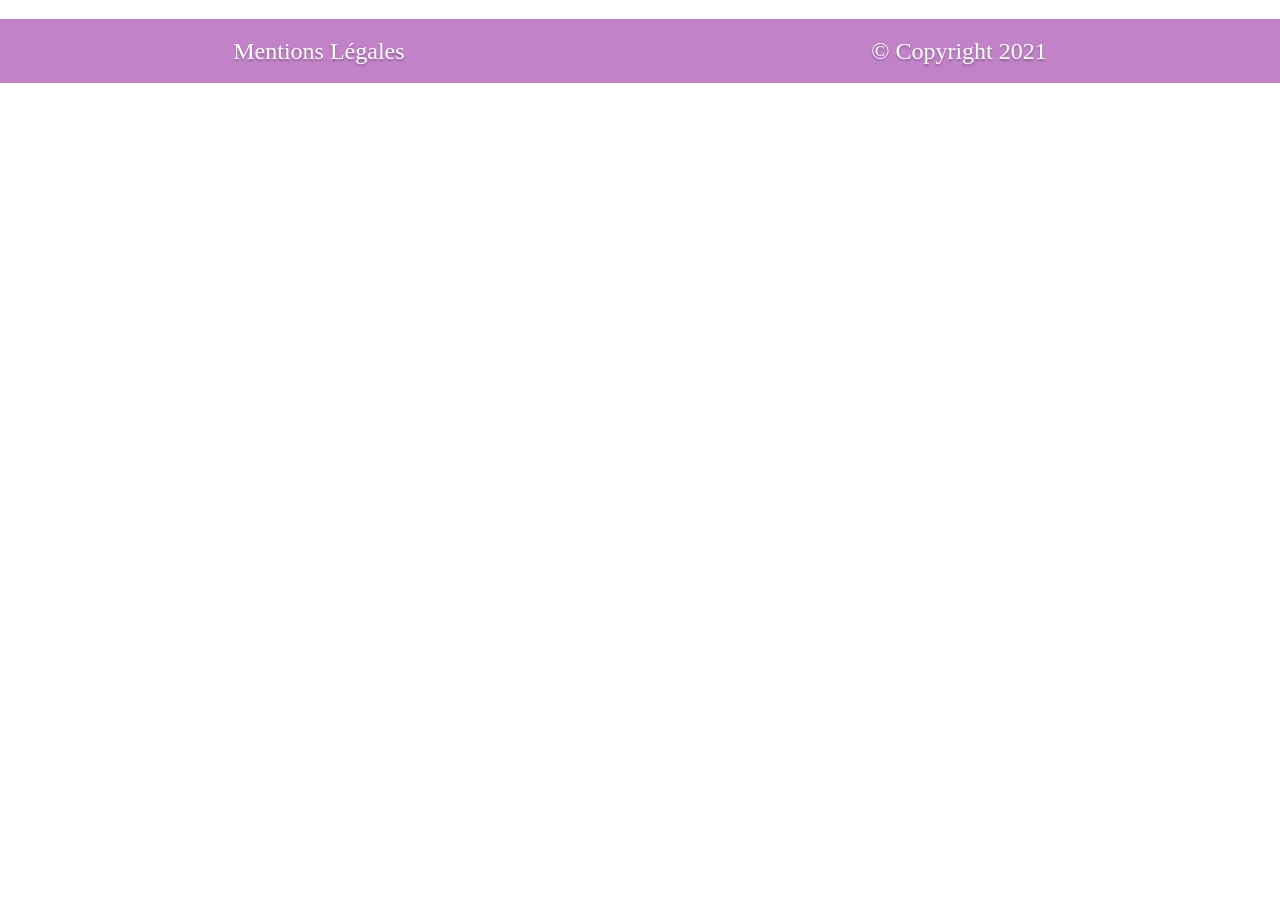
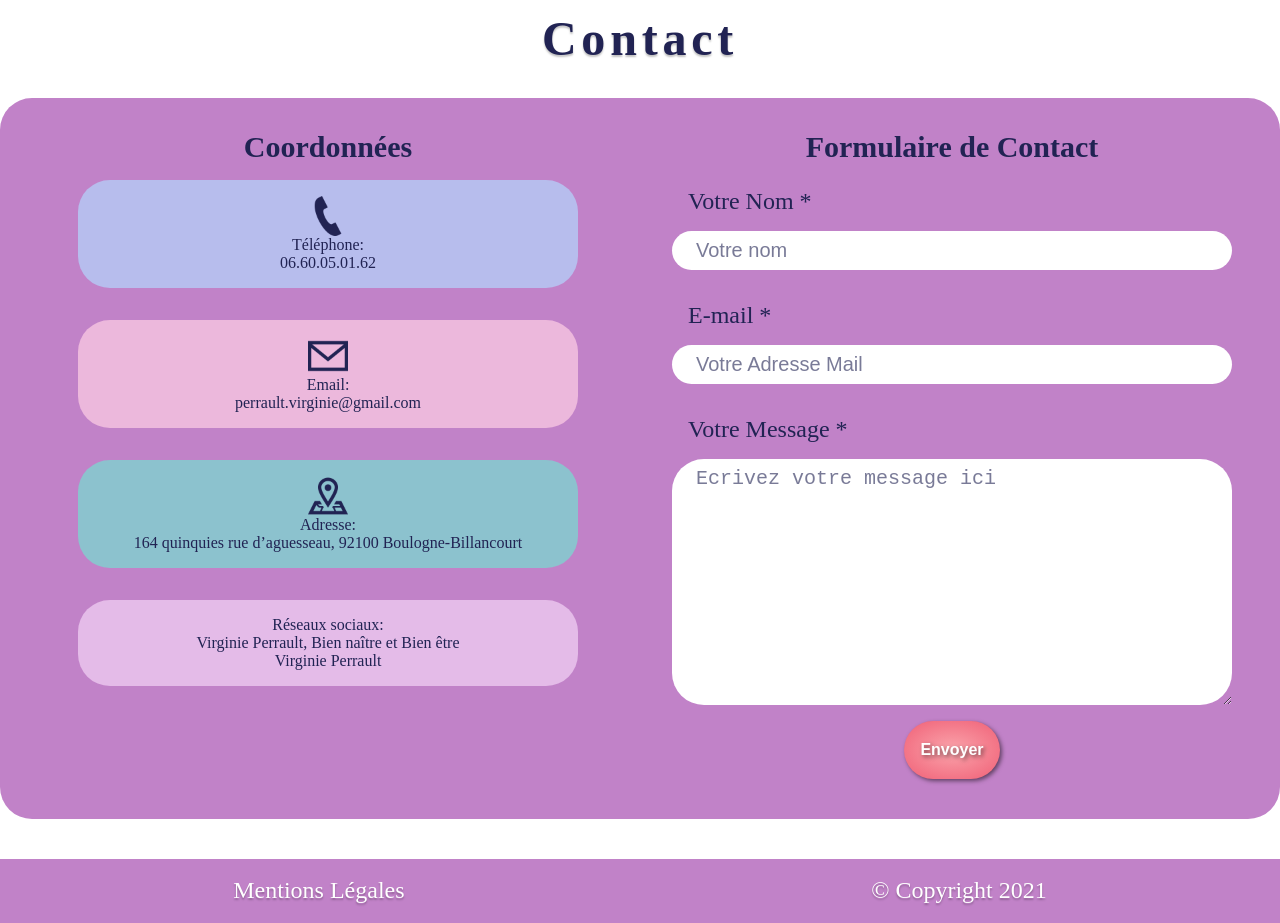
Before and after one commit to RaspberryChaos/next-site-virginie-perrault, a Next.js app: page / in a window 1280 px wide. Shown: the part 3980-4903 px from the top of the page. Before the commit the page ends 4063 px from the top, so only its background shows below. Built offline with nearby package versions, Linux system fonts and the light colour scheme; a web font is replaced by a local one.

Commit message:
Contact Form added

```diff
--- /dev/null
+++ b/components/ContactContainer.js
@@ -0,0 +1,17 @@
+import React from "react";
+import ContactForm from "./ContactForm";
+import ContactDetails from "./ContactDetails";
+
+const ContactContainer = () => {
+  return (
+    <section id="contact">
+      <h2 className="sectionHeading">Contact</h2>
+      <div className="purple-container contact-container">
+        <ContactDetails />
+        <ContactForm />
+      </div>
+    </section>
+  );
+};
+
+export default ContactContainer;
--- /dev/null
+++ b/components/ContactDetails.js
@@ -0,0 +1,110 @@
+import React from "react";
+import Image from "next/image";
+import styles from "../styles/ContactDetails.module.css";
+
+const bgBlue = {
+  backgroundColor: "var(--clr-papa)",
+};
+
+const bgTurquoise = {
+  backgroundColor: "var(--clr-yoga-kids)",
+};
+
+const bgPink = {
+  backgroundColor: "var(--clr-massage-femme-enceinte)",
+};
+
+const bgLightPurple = {
+  backgroundColor: "var(--clr-light-purple)",
+};
+
+const ContactDetails = () => {
+  return (
+    <div className={styles.contactDetails}>
+      <h2>Coordonnées</h2>
+
+      <div className={styles.contactGroup} style={bgBlue}>
+        <div className={styles.imageContainer}>
+          <Image
+            src="/imgs/icon-phone.png"
+            alt="téléphone"
+            id="phone"
+            width={200}
+            height={200}
+            layout="responsive"
+          />
+        </div>
+        <p>Téléphone:</p>
+        <a href="tel:0660050162">06.60.05.01.62</a>
+      </div>
+
+      <div className={styles.contactGroup} style={bgPink}>
+        <div className={styles.imageContainer}>
+          <Image
+            src="/imgs/icon-email.png"
+            alt="email"
+            width={200}
+            height={200}
+            layout="responsive"
+          />
+        </div>
+        <p>Email: </p>
+        <a href="mailto:perrault.virginie@gmail.com">
+          perrault.virginie@gmail.com
+        </a>
+      </div>
+
+      <div className={styles.contactGroup} style={bgTurquoise}>
+        <div className={styles.imageContainer}>
+          <Image
+            src="/imgs/icon-location.png"
+            alt="adresse icon"
+            width={200}
+            height={200}
+            layout="responsive"
+          />
+        </div>
+        <p>Adresse:</p>
+        <p>164 quinquies rue d’aguesseau, 92100 Boulogne-Billancourt</p>
+      </div>
+
+      <div className={`${styles.contactGroup} ${styles.socialGroup}`} style={bgLightPurple}>
+        <p>Réseaux sociaux:</p>
+        <a
+          href="https://www.facebook.com/ACCOMPAGNANTEPERINATALE/"
+          target="_blank"
+          rel="noopener noreferrer"
+          className={styles.resSocial}
+        >
+          <Image
+            src="/imgs/facebook-icon.png"
+            alt="facebook logo"
+            width={200}
+            height={200}
+            layout="responsive"
+            className={`${styles.logo} ${styles.logoFB}`}
+          />
+          <span>Virginie Perrault, Bien naître et Bien être</span>
+        </a>
+        <a
+          href="https://www.instagram.com/virginie.perrault/"
+          target="_blank"
+          rel="noopener noreferrer"
+          className={styles.resSocial}
+        >
+          <Image
+            src="/imgs/instagram-logo.png"
+            alt="instagram logo"
+            width={200}
+            height={200}
+            layout="responsive"
+            className={styles.logo}
+          />
+          <span>Virginie Perrault</span>
+        </a>
+      </div>
+    </div>
+  );
+};
+
+export default ContactDetails;
--- /dev/null
+++ b/components/ContactForm.js
@@ -0,0 +1,63 @@
+import React from "react";
+import styles from "../styles/ContactForm.module.css";
+
+const ContactForm = () => {
+  return (
+    <div id="contact-form">
+      <h2>Formulaire de Contact</h2>
+      <form
+        target="_blank"
+        rel="noopener noreferrer"
+        action="https://formsubmit.co/ailiem134@hotmail.com"
+        method="POST"
+      >
+        <input
+          type="hidden"
+          name="_next"
+          value="http://127.0.0.1:5500/merci.html"
+        />
+        <div className={styles.formGroup}>
+          <label for="nom">Votre Nom *</label>
+          <input
+            type="text"
+            name="nom"
+            id="nom"
+            class="form-control"
+            placeholder="Votre nom"
+            required
+          />
+        </div>
+
+        <div className={styles.formGroup}>
+          <label for="email">E-mail *</label>
+          <input
+            type="email"
+            name="email"
+            id="email"
+            class="form-control"
+            placeholder="Votre Adresse Mail"
+            required
+          />
+        </div>
+
+        <div className={styles.formGroup}>
+          <label for="message">Votre Message *</label>
+          <textarea
+            placeholder="Ecrivez votre message ici"
+            class="form-control"
+            name="message"
+            id="message"
+            rows="10"
+            required
+          ></textarea>
+        </div>
+
+        <button type="submit" class="btn btnRdv">
+          Envoyer
+        </button>
+      </form>
+    </div>
+  );
+};
+
+export default ContactForm;
--- a/pages/index.js
+++ b/pages/index.js
@@ -5,6 +5,7 @@ import LandingPage from '../components/LandingPage';
 import QuiSuisJe from '../components/QuiSuisJe';
 import PrestationsGrid from '../components/PrestationsGrid';
 import BonsCadeaux from '../components/BonsCadeauxContainer';
+import ContactContainer from '../components/ContactContainer';
 
 export default function Home() {
   return (
@@ -13,6 +14,7 @@ export default function Home() {
       <QuiSuisJe />
       <PrestationsGrid />
       <BonsCadeaux />
+      <ContactContainer />
     </div>
   )
 }
--- /dev/null
+++ b/styles/ContactDetails.module.css
@@ -0,0 +1,66 @@
+.contactDetails {
+  display: flex;
+  flex-direction: column;
+  align-items: center;
+}
+
+.imageContainer {
+  width: 2.5rem;
+  margin: auto;
+}
+
+.contactGroup {
+  border-radius: 2rem;
+  align-items: center;
+  justify-content: center;
+  font-size: 1rem;
+  padding: 1rem;
+  margin: 1rem 0;
+  text-align: center;
+  width: 100%;
+}
+
+.contactGroup a:hover {
+  font-weight: bold;
+}
+
+.socialGroup {
+  display: flex;
+  flex-direction: row;
+}
+
+.resSocial {
+  display: flex;
+  align-items: center;
+  justify-content: center;
+}
+
+.resSocial span {
+  display: none;
+}
+
+.logoFB {
+  background-color: #ffffff;
+}
+
+.logo {
+  width: 2rem;
+  margin: 1rem;
+}
+
+/*MEDIA QUERIES*/
+
+/* Medium Devices, Desktops */
+@media (min-width: 992px) {
+  .contactGroup {
+    width: 80%;
+  }
+
+  .socialGroup {
+    flex-direction: column;
+  }
+
+  .resSocial span {
+    display: flex;
+  }
+}
--- /dev/null
+++ b/styles/ContactForm.module.css
@@ -0,0 +1,27 @@
+.formGroup {
+  display: flex;
+  flex-direction: column;
+  text-align: left;
+}
+
+.formGroup label {
+  margin: 1rem;
+  font-size: 1.5rem;
+}
+
+.formGroup input,
+.formGroup textarea {
+  border-radius: 2rem;
+  border: none;
+  font-size: inherit;
+  padding: 0.5rem 1.5rem;
+}
+
+/*MEDIA QUERIES*/
+
+/* Small Devices, Tablets */
+@media (min-width: 768px) {
+  .formGroup {
+    padding: 0.5rem 2rem;
+  }
+}
--- a/styles/globals.css
+++ b/styles/globals.css
@@ -96,8 +96,6 @@ ul {
   transform: translateY(4px);
 }
 
-
-
 /*Headings*/
 
 #headings {
@@ -141,7 +139,6 @@ ul {
   margin-bottom: 3rem;
 }
 
-
 /*All*/
 
 .purple-container {
@@ -174,7 +171,6 @@ ul {
   margin: 1rem 0;
 }
 
-
 .grid-item * {
   padding: 0.75rem;
 }
@@ -187,9 +183,6 @@ ul {
   min-height: 50vh;
 }
 
-
-
-
 #massage-ecole ol > li,
 #massage-bebe ul > li {
   padding: 0;
@@ -201,105 +194,13 @@ ul {
   color: red;
 }
 
-
 /*Contact Section*/
 
 input::placeholder,
-textarea::placeholder
- {
+textarea::placeholder {
   color: var(--clr-headings);
   opacity: 0.6;
 }
-
-.fb-logo {
-  background-color: #ffffff;
-}
-
-.sm-logo {
-  width: 2rem;
-  margin: 1rem;
-}
-
-.contact-details {
-  display: flex;
-  flex-direction: column;
-  align-items: center;
-}
-
-.form-group {
-  display: flex;
-  flex-direction: column;
-  text-align: left;
-}
-
-.form-group label {
-  margin: 1rem;
-  font-size: 1.5rem;
-}
-
-.form-group input,
-textarea {
-  border-radius: 2rem;
-  border: none;
-  font-size: inherit;
-  padding: 0.5rem 1.5rem;
-}
-
-.contact-group img {
-  width: 2.5rem;
-}
-
-.contact-group {
-  border-radius: 2rem;
-  align-items: center;
-  justify-content: center;
-  font-size: 1rem;
-  padding: 1rem;
-  margin: 1rem 0;
-  text-align: center;
-  width: 100%;
-}
-
-.blue {
-  background-color: var(--clr-papa);
-}
-
-.turquoise {
-  background-color: var(--clr-yoga-kids);
-}
-
-.pink {
-  background-color: var(--clr-massage-femme-enceinte);
-}
-
-.light-purple {
-  background-color: var(--clr-light-purple);
-}
-
-#contact a:hover {
-  font-weight: bold;
-}
-
-#sm-group {
-  display: flex;
-  flex-direction: row;
-}
-
-.res-soc {
-  display: flex;
-  align-items: center;
-  justify-content: center;
-}
-
-.res-soc span {
-  display: none;
-}
-
-
-
-/*Footer*/
-
-
 
 /*Thanks Page*/
 
@@ -309,9 +210,7 @@ textarea {
   justify-content: space-between;
 }
 
-
 /*MEDIA QUERIES*/
-
 
 /* Small Devices, Tablets */
 @media (min-width: 768px) {
@@ -322,7 +221,6 @@ textarea {
   #headings h1 {
     font-size: 5rem;
   }
-
 
   .location {
     width: 80%;
@@ -337,27 +235,18 @@ textarea {
     margin: 1rem;
   }
 
-
-
   .contact-container {
     display: grid;
     grid-template-columns: 1fr 1fr;
     align-items: flex-start;
   }
-
-  .form-group {
-    padding: 0.5rem 2rem;
-  }
 }
 
 /* Medium Devices, Desktops */
 @media (min-width: 992px) {
-
   #headings {
     margin-left: 5rem;
   }
-
-
 
   .section-heading {
     font-size: 4rem;
@@ -368,15 +257,4 @@ textarea {
     column-gap: 2rem;
     margin: 2rem;
   }
-  .contact-group {
-    width: 80%;
-  }
-
-  #sm-group {
-    flex-direction: column;
-  }
-
-  .res-soc span {
-    display: flex;
-  }
 }
```
